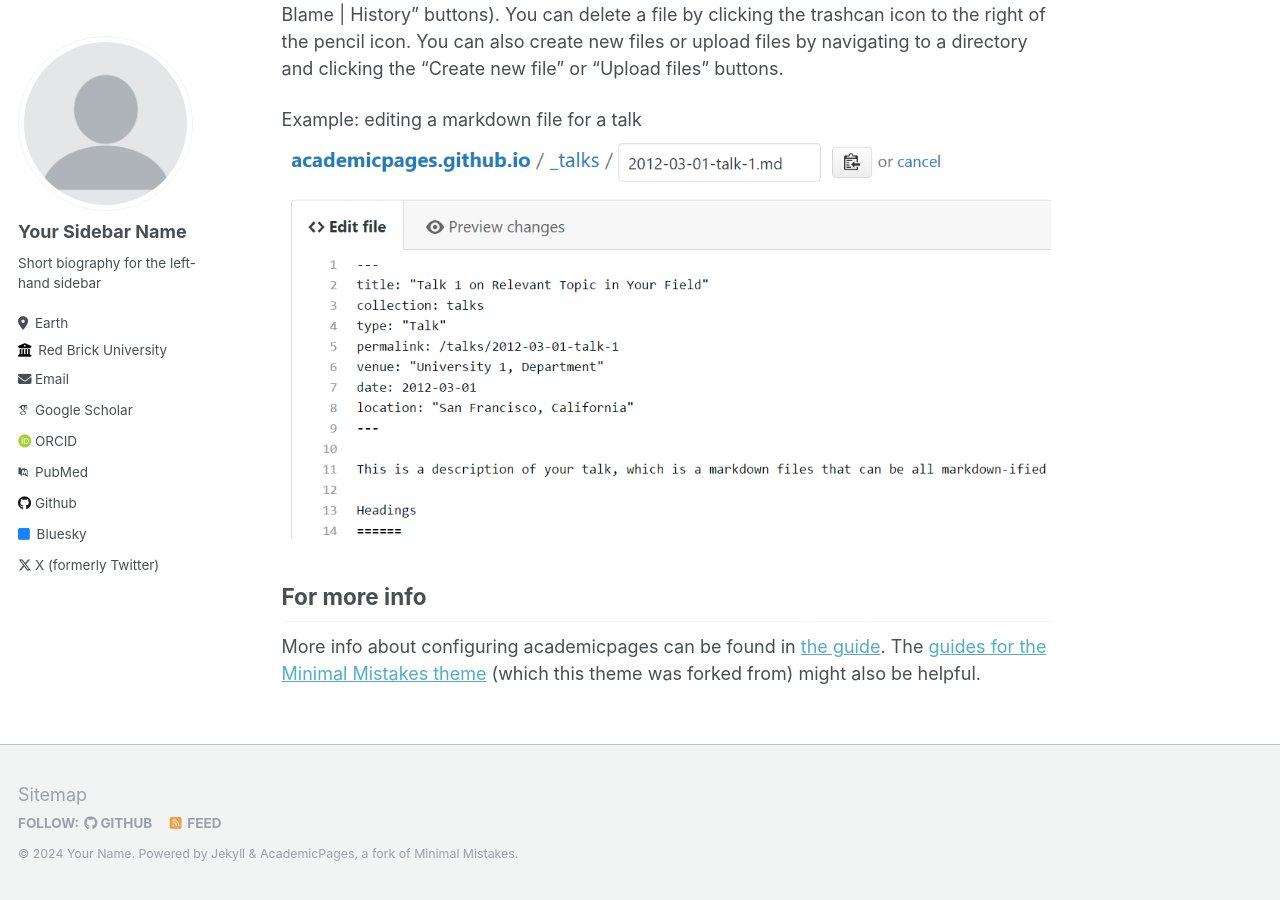
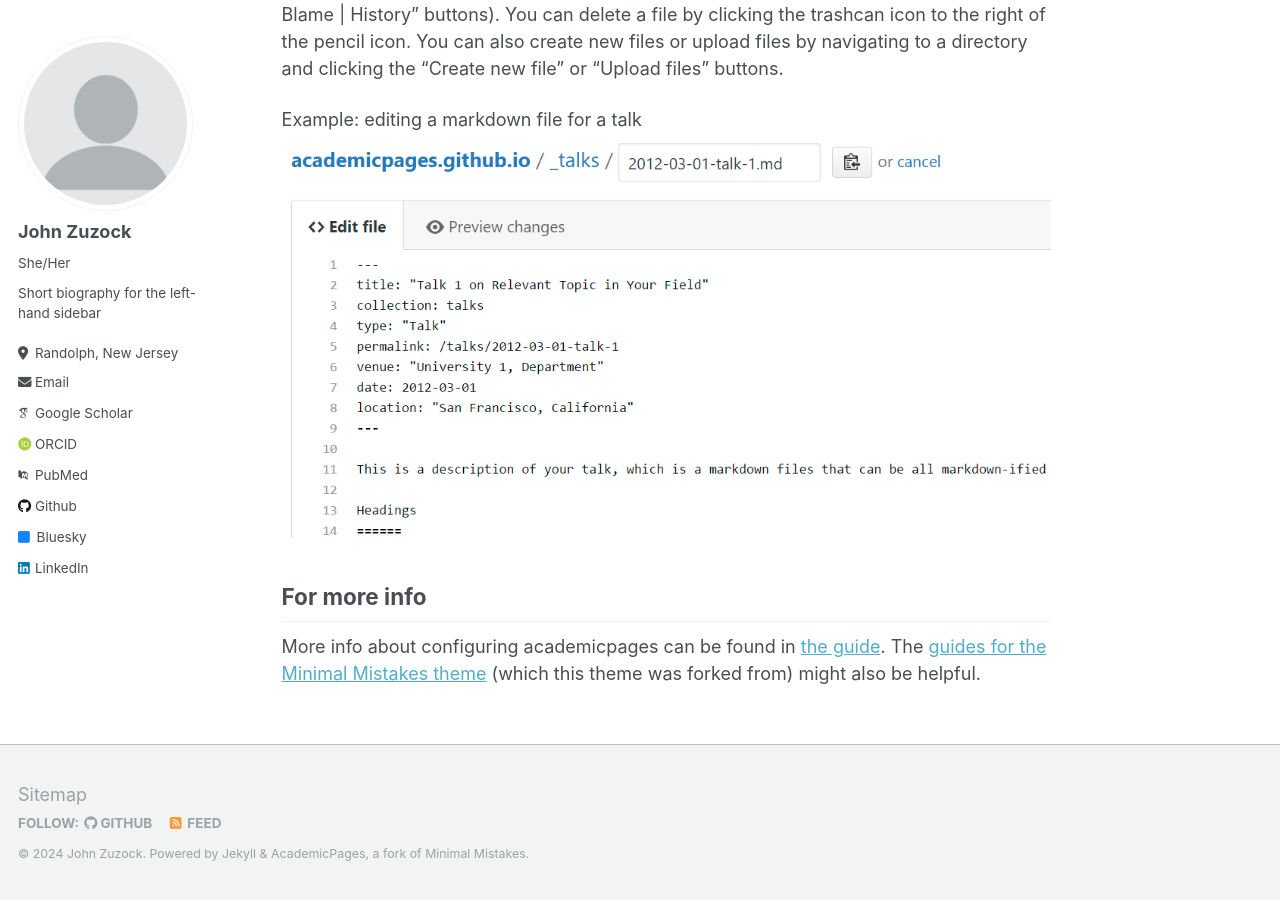
Before and after one commit to QueenFii/QueenFii.github.io, a Jekyll site: the page built from _pages/about.md, in a window 1280 px wide and 900 px high, scrolled down 2463 px. Built offline with Jekyll 4.4.1, drawn with Linux system fonts in a browser that asks for light colours; some web fonts are replaced; some of the changed text lies outside the part shown.

Commit message:
Update _config.yml

```diff
--- a/_config.yml
+++ b/_config.yml
@@ -8,13 +8,13 @@
 
 # Basic Site Settings
 locale                   : "en-US"
-title                    : "Your Name / Site Title"
+title                    : "John Zuzock"
 title_separator          : "-"
-name                     : &name "Your Name"
-description              : &description "personal description"
-url                      : https://academicpages.github.io # the base hostname & protocol for your site e.g. "https://mmistakes.github.io"
+name                     : &name "John Zuzock"
+description              : &description "Game Developer"
+url                      : https://QueenFii.github.io # the base hostname & protocol for your site e.g. "https://mmistakes.github.io"
 baseurl                  : "" # the subpath of your site, e.g. "/blog"
-repository               : "academicpages/academicpages.github.io"
+repository               : "QueenFii/QueenFii.github.io"
 
 # Site Author - The following control what appear as part of the author content on the side bar.
 #               If a field is blank the icon and link will not appear, otherwise it will be shown.
@@ -22,13 +22,13 @@ repository               : "academicpages/academicpages.github.io"
 author:
   # Biographic information
   avatar           : "profile.png"
-  name             : "Your Sidebar Name"
-  pronouns         : # example: "she/her"
+  name             : "John Zuzock"
+  pronouns         : "She/Her"
   bio              : "Short biography for the left-hand sidebar"
-  location         : "Earth"
-  employer         : "Red Brick University"
+  location         : "Randolph, New Jersey"
+  employer         : # "Red Brick University"
   uri              : # URL
-  email            : "none@example.org"
+  email            : "johnzuzock@gmail.com"
 
   # Academic websites
   arxiv            : # URL - Update with the correct link to your profile
@@ -42,7 +42,7 @@ author:
   bitbucket        : # Username - Update with your username on the site
   codepen          : # Username
   dribbble         : # Username
-  github           : "academicpages"
+  github           : "QueenFii"
   kaggle           : # Username
   stackoverflow    : # User number or user number and name (i.e., use "1" or "1/jeff-atwood")
 
@@ -56,7 +56,7 @@ author:
   keybase          : # Username
   instagram        : # Username
   lastfm           : # Username
-  linkedin         : # Username
+  linkedin         : "https://www.linkedin.com/in/john-zuzock/"
   mastodon         : # URL
   medium           : # URL
   pinterest        : # Username
@@ -64,7 +64,7 @@ author:
   steam            : # Username
   telegram         : # URL
   tumblr           : # Username
-  twitter          : "UniofOxford"  # Replace this with your X / Twitter handle
+  twitter          : # "UniofOxford"  # Replace this with your X / Twitter handle
   vine             : # Username
   weibo            : # Username
   wikipedia        : # Username
```
